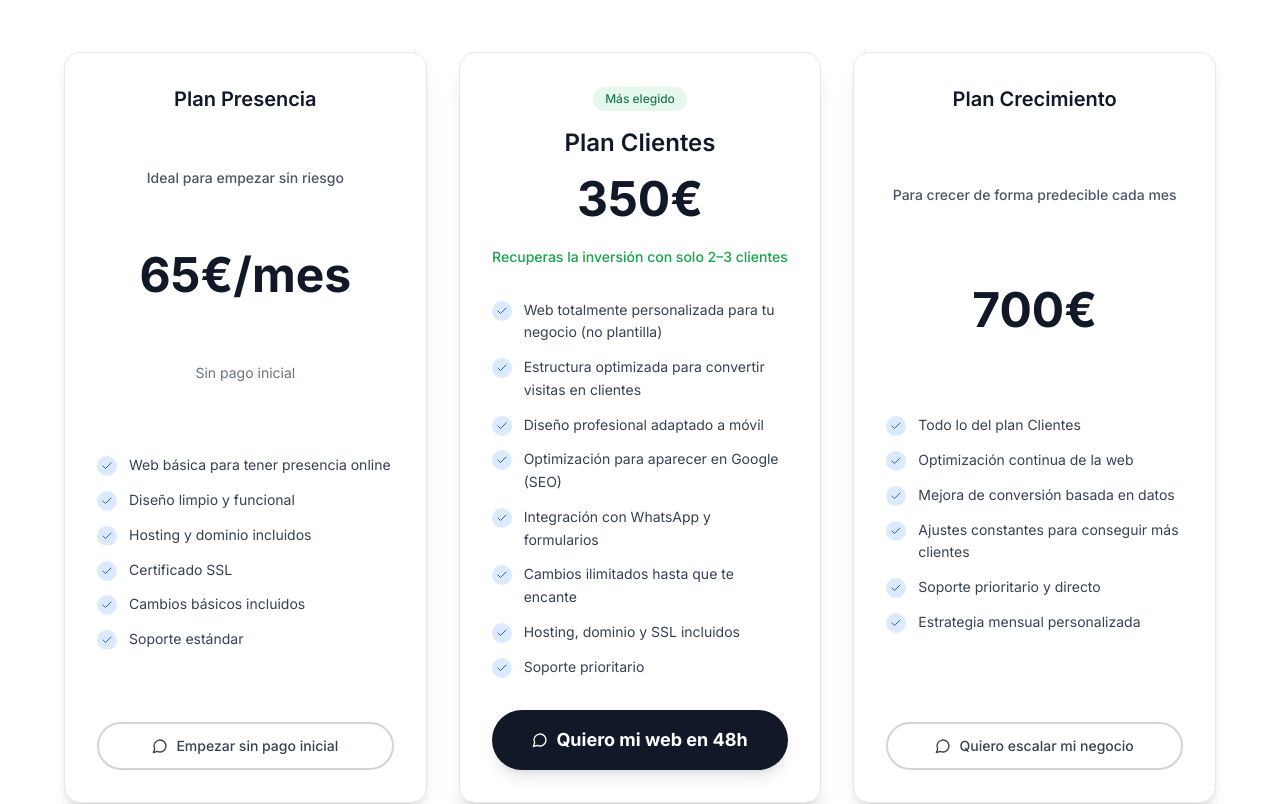
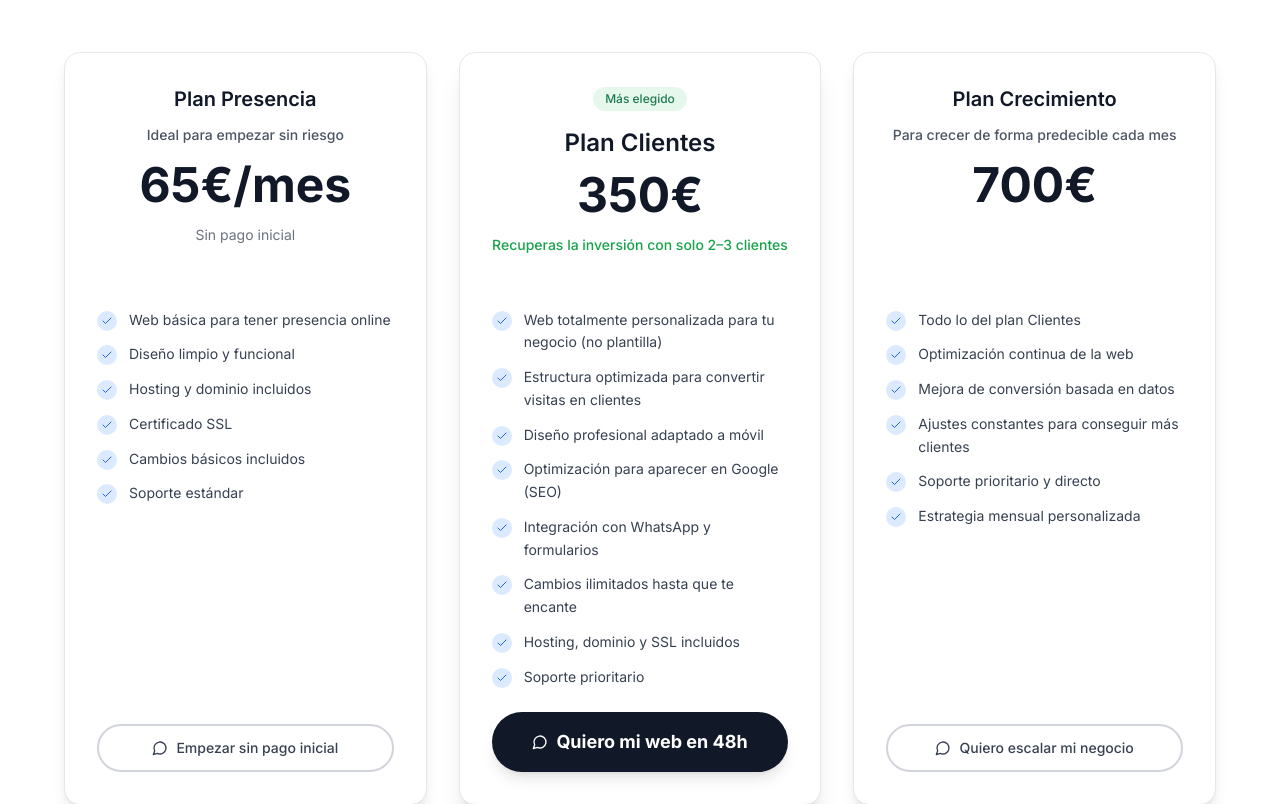
Before and after one commit to joan-devgggg/elevate-web1, a React (Vite) app: page / in a window 1280 px wide. Shown: the part 3160-3964 px from the top of the page. Built offline with nearby package versions, Linux system fonts and the light colour scheme; the HTML template or start-up script is replaced by a standard one.

Commit message:
Fix critical pricing cards alignment - Implement 3-section flex layout with consistent heights and button alignment

```diff
--- a/src/components/Pricing.tsx
+++ b/src/components/Pricing.tsx
@@ -93,6 +93,8 @@ const Pricing = () => {
               whileHover={{ y: -1, scale: plan.featured ? 1.03 : 1.01 }}
               className={`bg-white rounded-2xl p-8 text-center shadow-lg border border-gray-200 ${plan.featured ? 'bg-[#F8FAFF] shadow-xl scale-[1.02]' : ''} relative h-full flex flex-col justify-between transition-all duration-300`}
             >
+              {/* TOP SECTION - Badge, nombre, descripción, precio, subtext */}
+              <div className="min-h-[200px] flex flex-col">
                 {/* Badge dentro de la card */}
                 {plan.featured && (
                   <div className="mb-4">
@@ -103,20 +105,21 @@ const Pricing = () => {
                     </div>
                   </div>
                 )}
+
                 {/* Nombre del plan */}
-              <h3 className={`font-semibold text-gray-900 ${plan.featured ? 'text-2xl mb-4' : 'text-xl mb-4'}`}>
+                <h3 className={`font-semibold text-gray-900 ${plan.featured ? 'text-2xl mb-3' : 'text-xl mb-3'}`}>
                   {plan.name}
                 </h3>
 
                 {/* Descripción (siempre encima del precio) */}
                 {plan.description && (
-                <p className="text-gray-600 text-sm mb-6 font-medium">
+                  <p className="text-gray-600 text-sm mb-4 font-medium">
                     {plan.description}
                   </p>
                 )}
 
                 {/* Precio - mismo tamaño para todos */}
-              <div className="mb-6">
+                <div className="mb-4">
                   <div className="text-5xl font-bold text-gray-900">
                     {plan.price}
                   </div>
@@ -124,20 +127,21 @@ const Pricing = () => {
 
                 {/* Subtexto adicional */}
                 {plan.additionalText && (
-                <p className="text-gray-500 text-sm mb-8">
+                  <p className="text-gray-500 text-sm mb-3">
                     {plan.additionalText}
                   </p>
                 )}
 
                 {/* Descripción de precio (solo Plan Clientes) */}
                 {plan.priceDescription && (
-                <p className="text-sm text-green-600 font-medium mb-8">
+                  <p className="text-sm text-green-600 font-medium">
                     {plan.priceDescription}
                   </p>
                 )}
+              </div>
 
-              {/* Características - espaciado consistente */}
-              <div className="flex flex-col gap-3 text-left mb-8">
+              {/* MIDDLE SECTION - Características */}
+              <div className="flex-1 flex flex-col gap-3 text-left py-6">
                 {plan.features.map((feature) => (
                   <div key={feature} className="flex items-start gap-3">
                     <div className="flex h-5 w-5 shrink-0 items-center justify-center rounded-full bg-blue-100 mt-0.5">
@@ -150,7 +154,8 @@ const Pricing = () => {
                 ))}
               </div>
 
-              {/* Botón CTA */}
+              {/* BOTTOM SECTION - Botón CTA */}
+              <div className="mt-auto">
                 <a
                   href={`${WHATSAPP_URL.split('?')[0]}?text=${plan.whatsappMessage}`}
                   target="_blank"
@@ -166,6 +171,7 @@ const Pricing = () => {
                   <MessageCircle className="h-4 w-4" />
                   {plan.buttonText}
                 </a>
+              </div>
             </motion.div>
           ))}
         </div>
```
Lines whose indentation alone changed are shown as unchanged.
